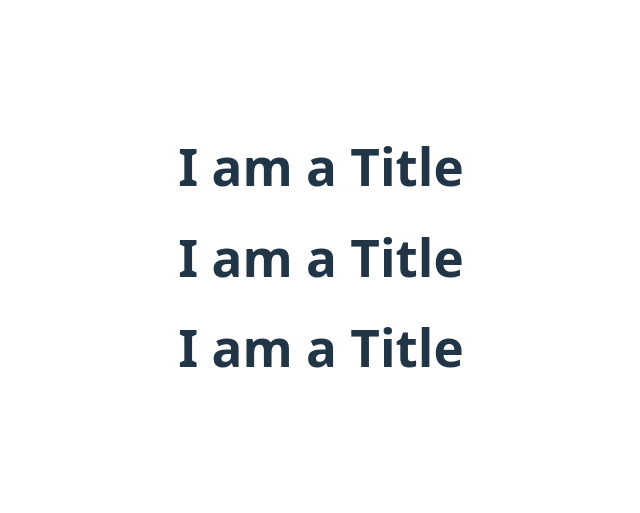
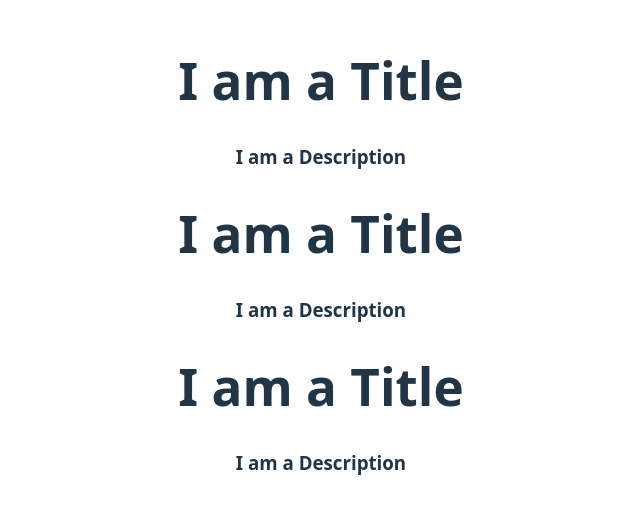
Before and after one commit to skharichandan/REACT-BASIC-, a React (Vite) app in the folder basic-react-app/: page / in a window 1280 px wide. Shown: the part 143-656 px from the top of the page, without its empty margins (319-959 px from the left). Built offline with nearby package versions, Linux system fonts and the light colour scheme.

Commit message:
with React Fragment

```diff
--- a/basic-react-app/src/App.jsx
+++ b/basic-react-app/src/App.jsx
@@ -5,11 +5,11 @@ import Title from "./Title.jsx";
 
 function App() {
   return (
-    <div className='mainbox'>
+    <>
       <Title/>
       <Title/>
       <Title/>
-    </div>
+    </>
   );
 }
 
--- a/basic-react-app/src/Title.jsx
+++ b/basic-react-app/src/Title.jsx
@@ -1,6 +1,9 @@
 function Title() {
     return (
-    <h1>I am a Title</h1>
+    <div>
+        <h1>I am a Title</h1>
+        <h3>I am a Description</h3>
+    </div>
     );
 }
 
```
